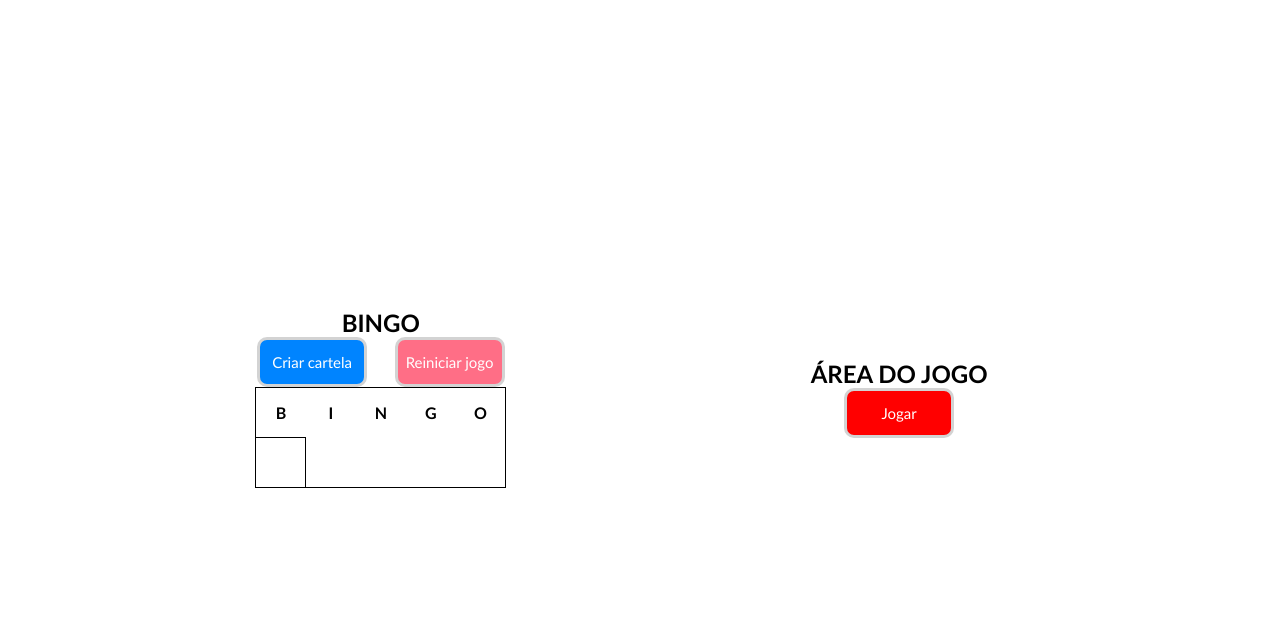
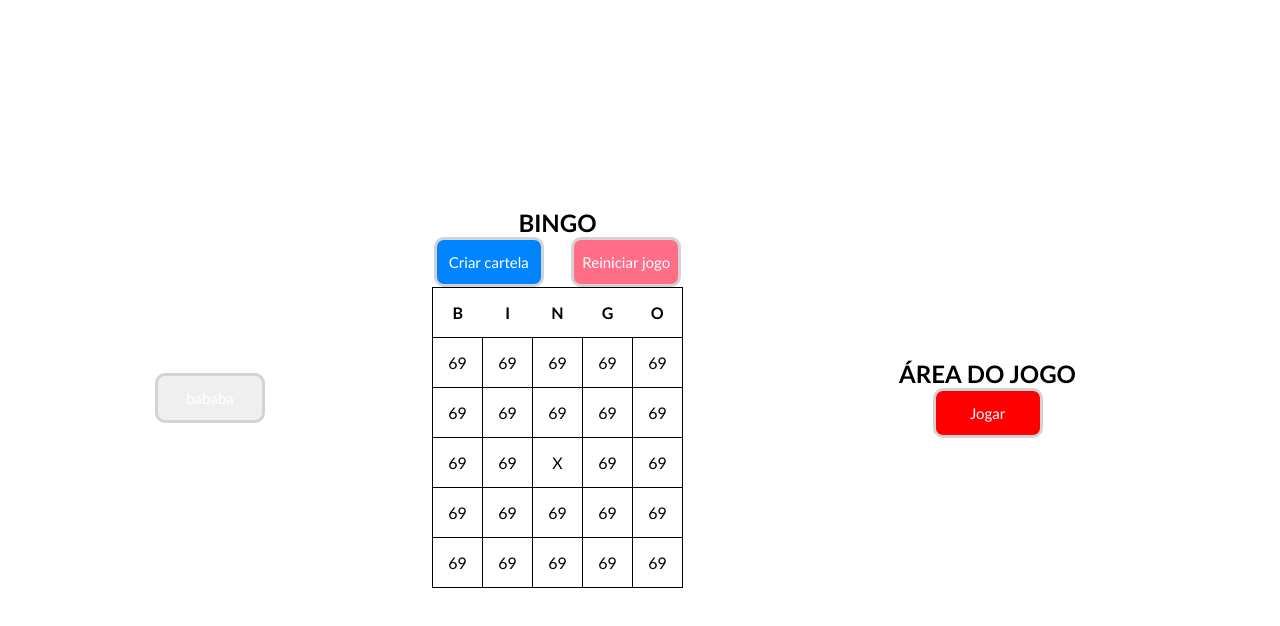
Before and after one commit to LucasBS4546/bingo-de-cariacica, a plain HTML site: page index.html in a window 1280 px wide. Both pictures are taken after a click on the button "Criar cartela". Shown: the part 82-708 px from the top of the page. Drawn offline with Linux system fonts and the light colour scheme.

Commit message:
Add files via upload

```diff
--- a/index.html
+++ b/index.html
@@ -11,16 +11,17 @@
         <h1>BINGO</h1>
     </header>
     <main>
-        <section id="padeiro">
-            <section id="padaria">
+        <button onclick="gerarCartelaHoje()">bababa</button>
+        <section id="bingo">
+            <section id="interface">
                 <div><h2>BINGO</h2></div>
                 <div><button id="criar" onclick="criarCartela()">Criar cartela</button><button id="reiniciar" onclick="reiniciarJogo()">Reiniciar jogo</button></div>
             </section>
-            <section id="pao">
+            <section id="interface">
             </section>
         </section>
         <section id="garoto">
-            <section id="padaria">
+            <section id="interface">
                 <div><h2>ÁREA DO JOGO</h2></div>
                 <div><button id="jogar" onclick="jogar()">Jogar</button></div>
             </section>
--- a/index.js
+++ b/index.js
@@ -1,8 +1,29 @@
+function gerarVetorInicial() {
+    var vetor = [];
+    for(var i = 1; i<=75; i++) {
+        vetor.push(i);
+    }
+    return vetor;
+}
+
+function gerarCartelaHoje() {
+    var vetorInicial = gerarVetorInicial();
+    var cartela = [];
+
+    while(cartela.length < 24) {
+        var indice = Math.floor(Math.random()*vetorInicial.length);
+        cartela.push(vetorInicial[indice]);
+        vetorInicial.splice(indice, 1);
+    }
+    console.log(cartela);
+    return cartela;
+}
+
 function criarCartela() {
     var tabela = document.getElementById('tabela');
     tabela = document.createElement('table');
     tabela.id = 'tabela';
-    var section = document.getElementById('pao');
+    var section = document.getElementById('interface');
     section.appendChild(tabela);
     var thead = document.createElement('thead');
     tabela.appendChild(thead);
@@ -22,40 +43,42 @@ function criarCartela() {
     th5.innerText = "O";
     thead.appendChild(th5);
 
+    var cartelaGerada = gerarVetorInicial();
+
     var linha = tabela.insertRow(-1);
-    linha.insertCell(0).innerText = numero1;
-    linha.insertCell(1).innerText = 2;
-    linha.insertCell(2).innerText = 3;
-    linha.insertCell(3).innerText = 4;
-    linha.insertCell(4).innerText = 5;
+    linha.insertCell(0).innerText = 69;
+    linha.insertCell(1).innerText = 69;
+    linha.insertCell(2).innerText = 69;
+    linha.insertCell(3).innerText = 69;
+    linha.insertCell(4).innerText = 69;
 
     var linha2 = tabela.insertRow(-1);
-    linha2.insertCell(0).innerText = 1;
-    linha2.insertCell(1).innerText = 2;
-    linha2.insertCell(2).innerText = 3;
-    linha2.insertCell(3).innerText = 4;
-    linha2.insertCell(4).innerText = 5;
+    linha2.insertCell(0).innerText = 69;
+    linha2.insertCell(1).innerText = 69;
+    linha2.insertCell(2).innerText = 69;
+    linha2.insertCell(3).innerText = 69;
+    linha2.insertCell(4).innerText = 69;
 
     var linha3 = tabela.insertRow(-1);
-    linha3.insertCell(0).innerText = 1;
-    linha3.insertCell(1).innerText = 2;
+    linha3.insertCell(0).innerText = 69;
+    linha3.insertCell(1).innerText = 69;
     linha3.insertCell(2).innerText = 'X';
-    linha3.insertCell(3).innerText = 4;
-    linha3.insertCell(4).innerText = 5;
+    linha3.insertCell(3).innerText = 69;
+    linha3.insertCell(4).innerText = 69;
 
     var linha4 = tabela.insertRow(-1);
-    linha4.insertCell(0).innerText = 1;
-    linha4.insertCell(1).innerText = 2;
-    linha4.insertCell(2).innerText = 3;
-    linha4.insertCell(3).innerText = 4;
-    linha4.insertCell(4).innerText = 5;
+    linha4.insertCell(0).innerText = 69;
+    linha4.insertCell(1).innerText = 69;
+    linha4.insertCell(2).innerText = 69;
+    linha4.insertCell(3).innerText = 69;
+    linha4.insertCell(4).innerText = 69;
 
     var linha5 = tabela.insertRow(-1);
-    linha5.insertCell(0).innerText = 1;
-    linha5.insertCell(1).innerText = 2;
-    linha5.insertCell(2).innerText = 3;
-    linha5.insertCell(3).innerText = 4;
-    linha5.insertCell(4).innerText = 5;
+    linha5.insertCell(0).innerText = 69;
+    linha5.insertCell(1).innerText = 69;
+    linha5.insertCell(2).innerText = 69;
+    linha5.insertCell(3).innerText = 69;
+    linha5.insertCell(4).innerText = 69;
 
 
 }
--- a/style.css
+++ b/style.css
@@ -36,7 +36,7 @@ main {
     flex-wrap: wrap;
 }
 
-section#padaria {
+section#interface {
     display: flex;
     align-items: center;
     justify-content: center;
@@ -76,7 +76,7 @@ table {
     border-collapse: collapse;
 }
 
-#pao {
+#interface {
     display: flex;
     align-items: center;
     justify-content: center;
```
